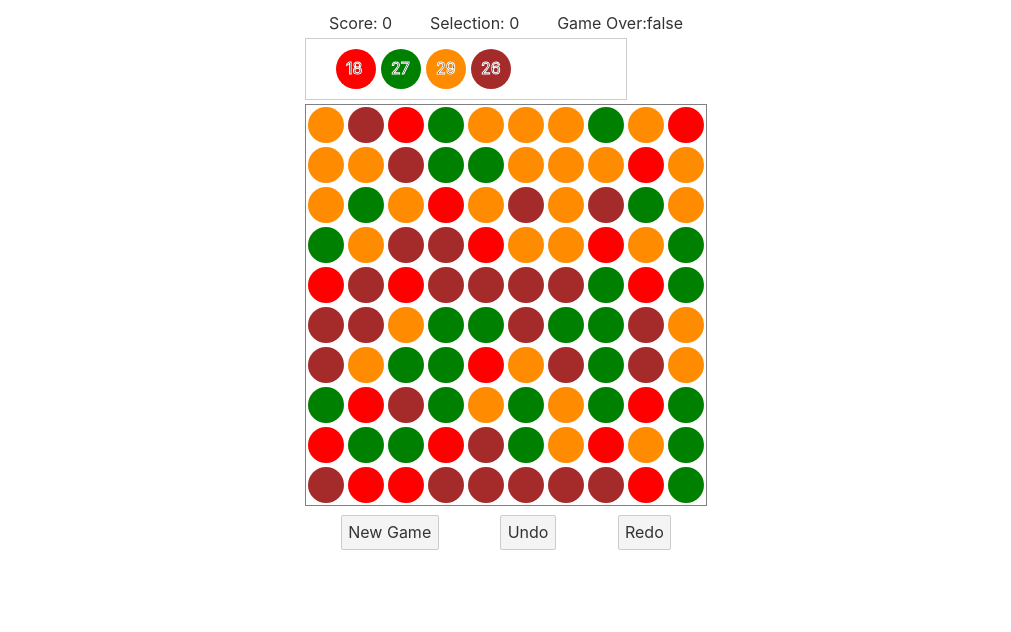
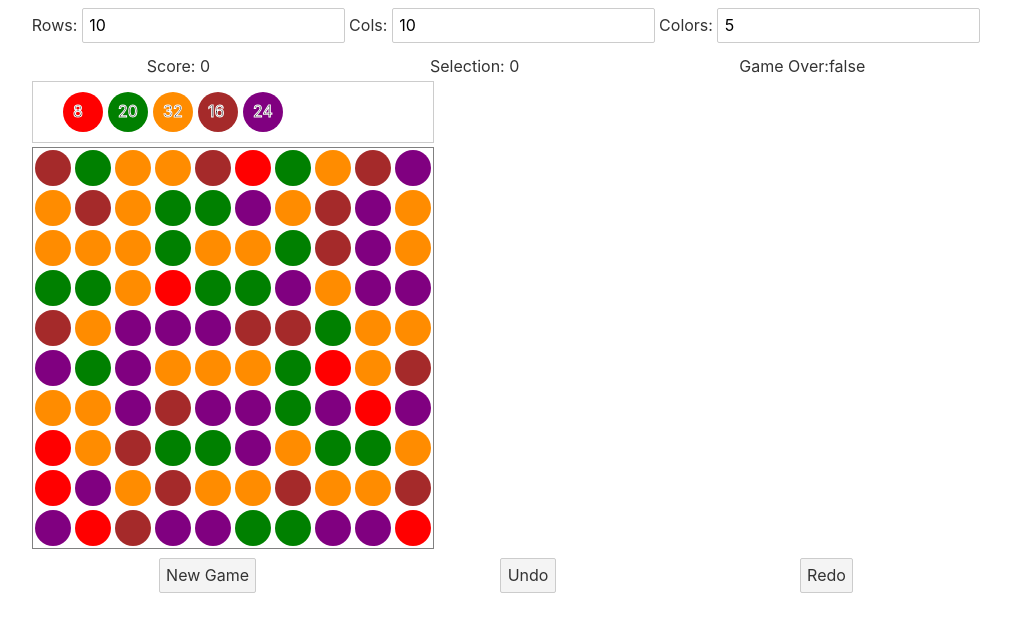
Before and after one commit to objectgraph/samegame, a Svelte app: page / in a window 1280 px wide. Shown: the top 632 px of the page, without its empty margins (134-1145 px from the left). Built offline with nearby package versions, Linux system fonts and the light colour scheme.

Commit message:
new colors

```diff
--- a/src/Board.svelte
+++ b/src/Board.svelte
@@ -7,9 +7,10 @@
 	import { fly } from 'svelte/transition';
 
 
-	const rows = 10;
-	const cols = 10;
-	const game = new Game(rows,cols,4);
+	let rows = 10;
+	let cols = 10;
+	let numColors = 5;
+	$:  game = new Game(rows,cols,numColors);
 	const options = {duration:500};
 
 
@@ -63,6 +64,12 @@
 	}
 </style>
 <div>
+	<div id="setup">
+		Rows: <input type="text" bind:value={rows}>
+		Cols: <input type="text" bind:value={cols}>
+		Colors: <input type="text" bind:value={numColors}>
+
+	</div>
 	<div id="scores">
 		<span>Score: {game.score}</span>
 		<span>Selection: {game.currentSelection}</span>
--- a/src/Game.js
+++ b/src/Game.js
@@ -6,6 +6,7 @@ export default class Game {
         this.redoStack = [];
         this.rows = rows;
         this.cols = cols;
+        this.colors = colors;
         this.score = 0;
         this.currentSelection = 0;
         this.gameOver = false;
@@ -71,7 +72,7 @@ export default class Game {
                 let cell = this.data[i][j];
                 cell.deleted = false;
                 cell.selected = false;
-                cell.color = Math.ceil(Math.random() * 5)
+                cell.color = Math.ceil(Math.random() * this.colors)
             }
         }
     }
```
